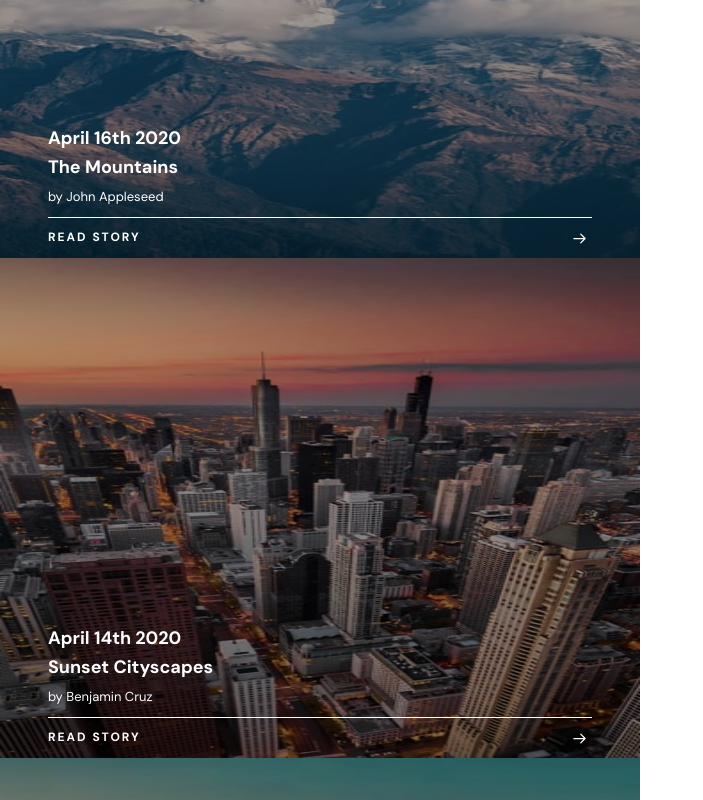
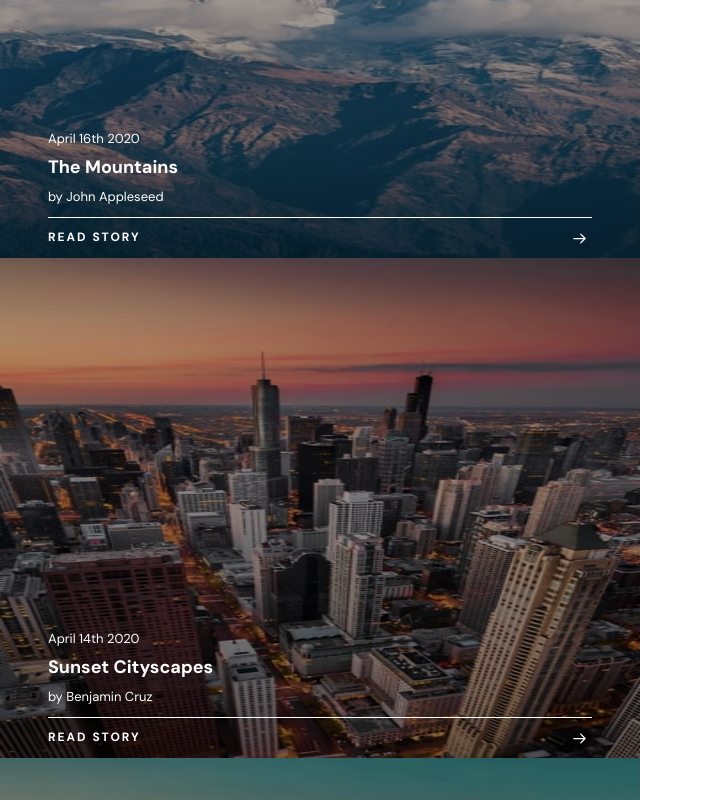
Before and after one commit to chungleee/photosnap, a Next.js app: page /stories in a window 1280 px wide. Shown: the part 1400-2200 px from the top of the page, without its empty margins (0-703 px from the left). Built offline with nearby package versions, Linux system fonts and the light colour scheme.

Commit message:
style date

```diff
--- a/components/StoryCard/StoryCard.module.scss
+++ b/components/StoryCard/StoryCard.module.scss
@@ -31,6 +31,11 @@
 			margin-right: auto;
 			margin-top: auto;
 
+			.storycard__date {
+				font-weight: normal;
+				font-size: 13px;
+			}
+
 			h3 {
 				margin-top: 0;
 				margin-bottom: 0.25rem;
```
